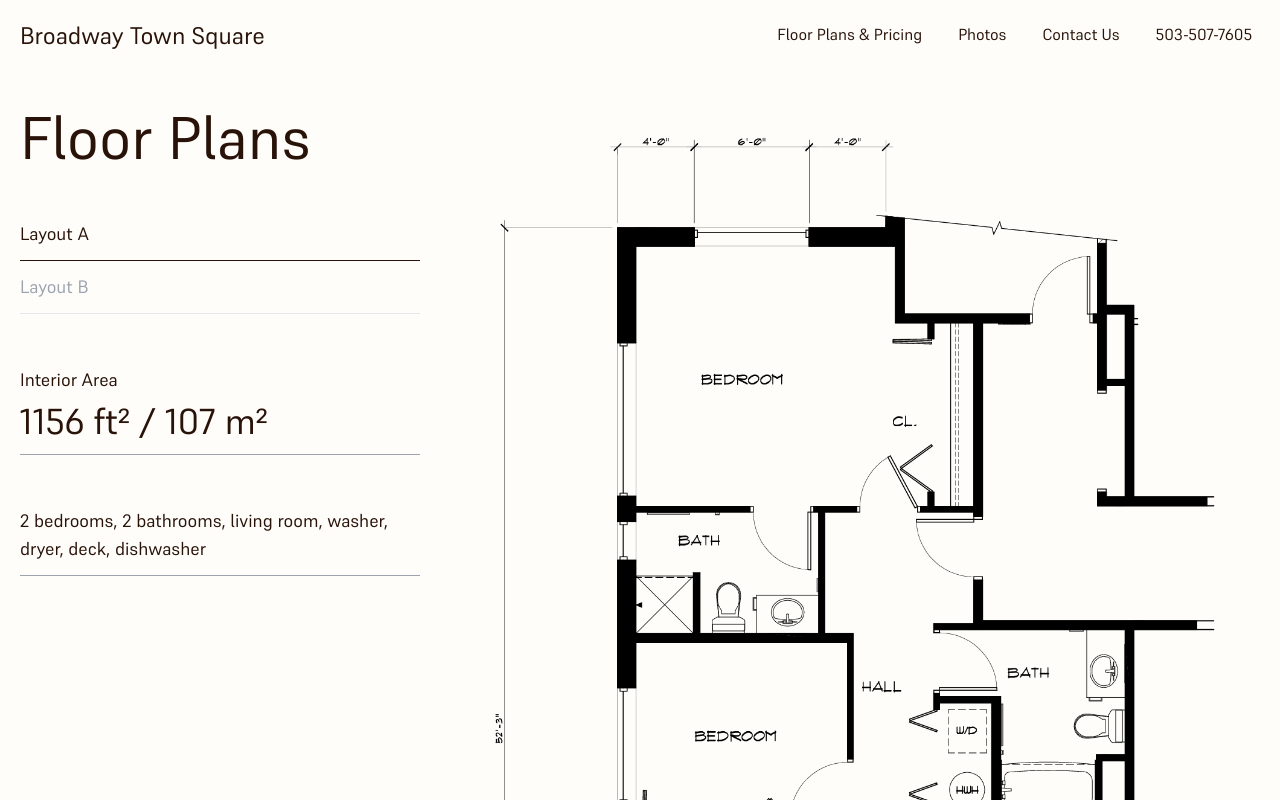
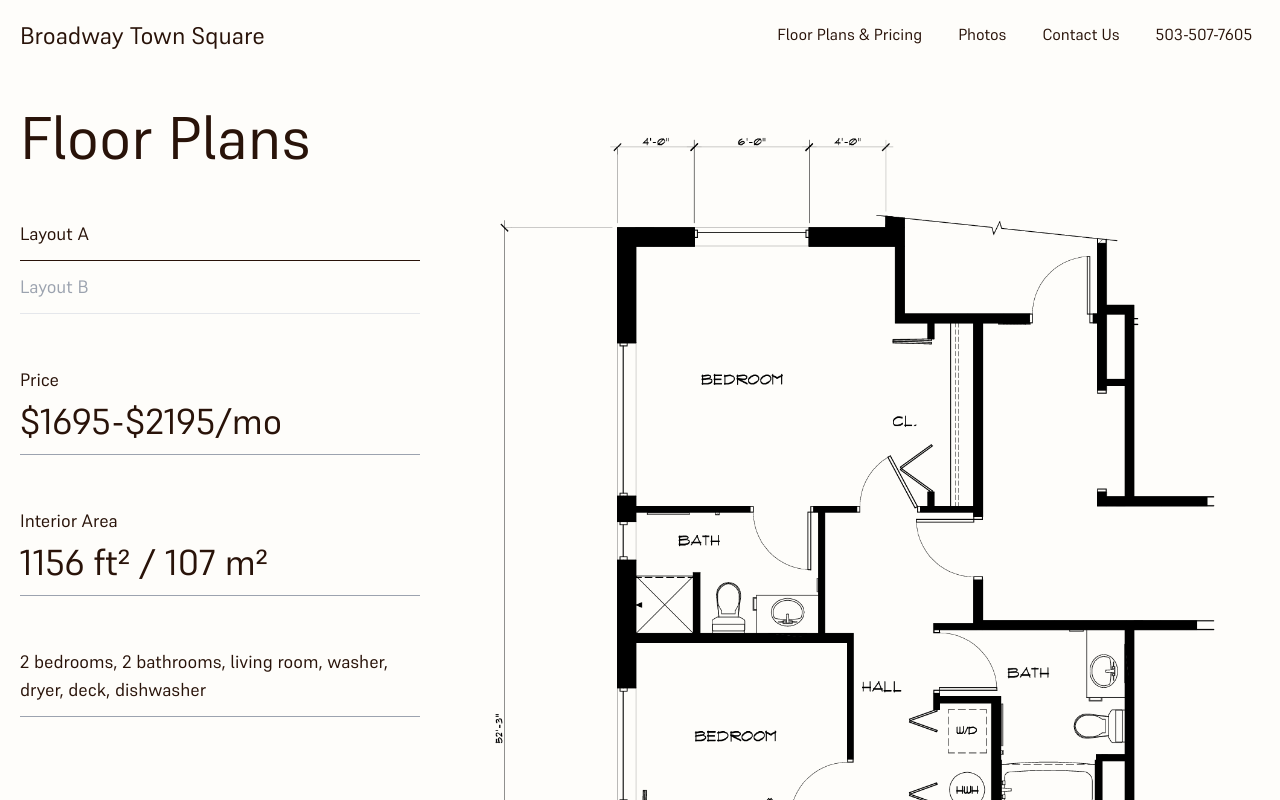
Before and after one commit to ClutchWebAdmin/broadway-town-square, a Next.js app: page /floor-plans-and-pricing in a window 1280 px wide. Shown: the top 800 px of the page. Built offline with nearby package versions, Linux system fonts and the light colour scheme.

Commit message:
added pricing to floor plans page

```diff
--- a/src/app/components/FloorPlansSection.jsx
+++ b/src/app/components/FloorPlansSection.jsx
@@ -21,6 +21,8 @@ export default function FloorPlansSection() {
     ],
     sqFeet: 1156,
     sqMeter: 107,
+    priceMin: "1695",
+    priceMax: "2195",
   };
 
   const layoutB = {
@@ -37,6 +39,8 @@ export default function FloorPlansSection() {
     ],
     sqFeet: 1078,
     sqMeter: 100,
+    priceMin: "1695",
+    priceMax: "2195",
   };
 
   const currentLayout = selectedLayout === "A" ? layoutA : layoutB;
@@ -66,6 +70,13 @@ export default function FloorPlansSection() {
         >
           Layout B
         </p>
+
+        <div className="flex flex-col gap-2 py-3 mt-10 border-b border-gray-400 ">
+          <h6>Price</h6>
+          <p className="text-4xl">
+            ${currentLayout.priceMin}-${currentLayout.priceMax}/mo
+          </p>
+        </div>
 
         <div className="flex flex-col gap-2 py-3 mt-10 border-b border-gray-400 ">
           <h6>Interior Area</h6>
```
